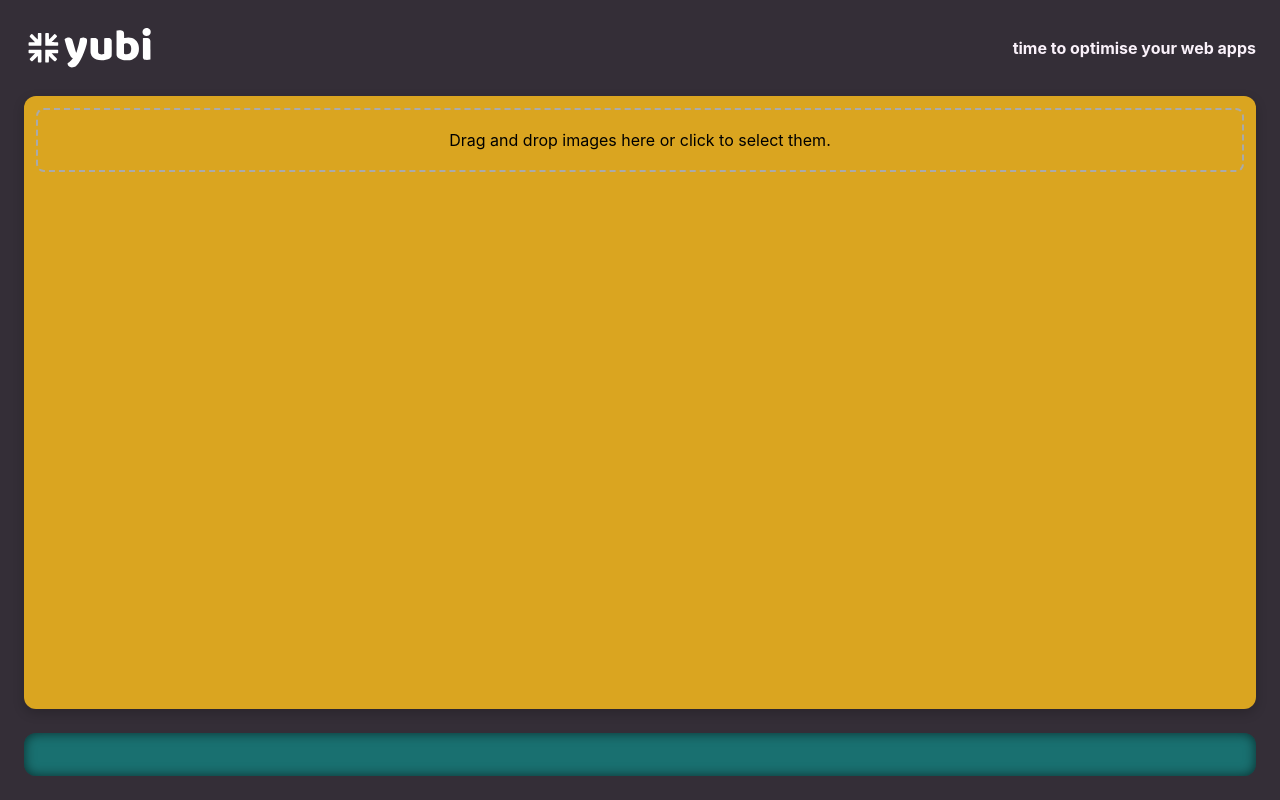
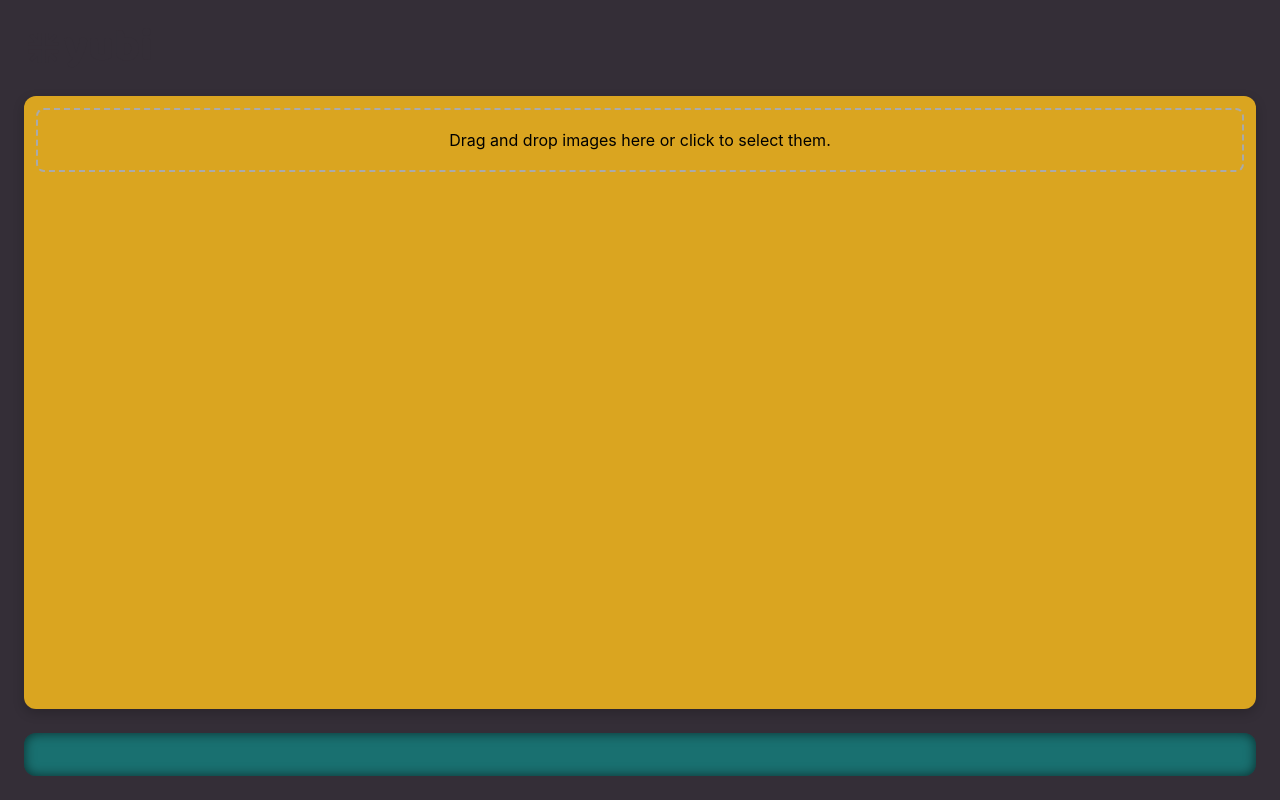
Before and after one commit to impala141592/yubi, a React (Create React App) app: page / in a window 1280 px wide. Built offline with nearby package versions, Linux system fonts and the light colour scheme.

Commit message:
Clear tob bar style and layout

```diff
--- a/src/components/TopBar.js
+++ b/src/components/TopBar.js
@@ -1,15 +1,13 @@
-import yubiLettermarkWhite from "../assets/images/yubiLogotypeWhite.svg";
+import yubiLettermarkBlack from "../assets/images/yubiLogotypeBlack.svg";
 
 const TopBar = () => {
   return (
     <div className="top-bar">
       <img
         className="logo"
-        src={yubiLettermarkWhite}
+        src={yubiLettermarkBlack}
         alt="yubi logo lettermark white"
       />
-
-      <span>time to optimise your web apps</span>
     </div>
   );
 };
```
Also changed, not shown: src/assets/style/scss/_top-bar.scss (+3 -9 lines).
